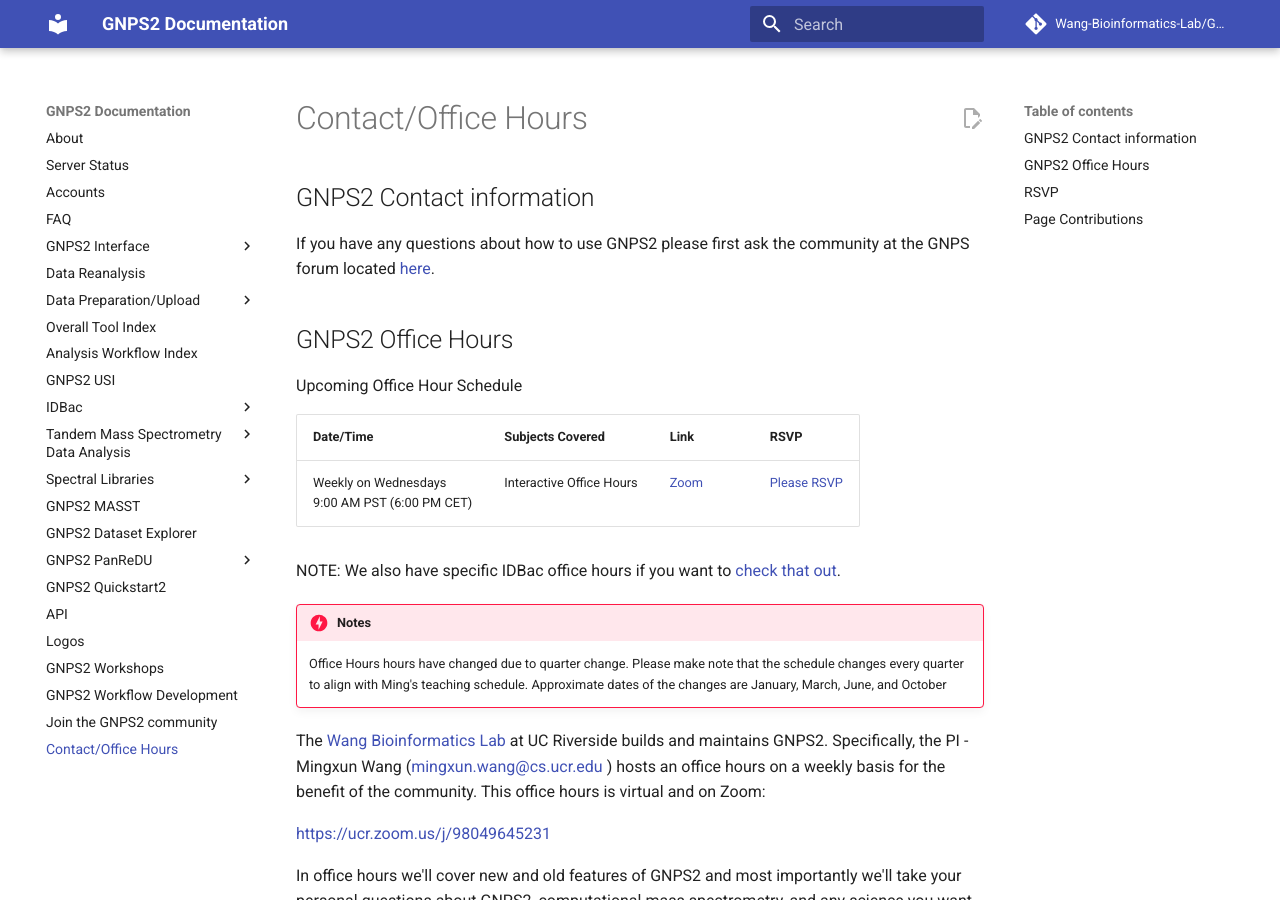
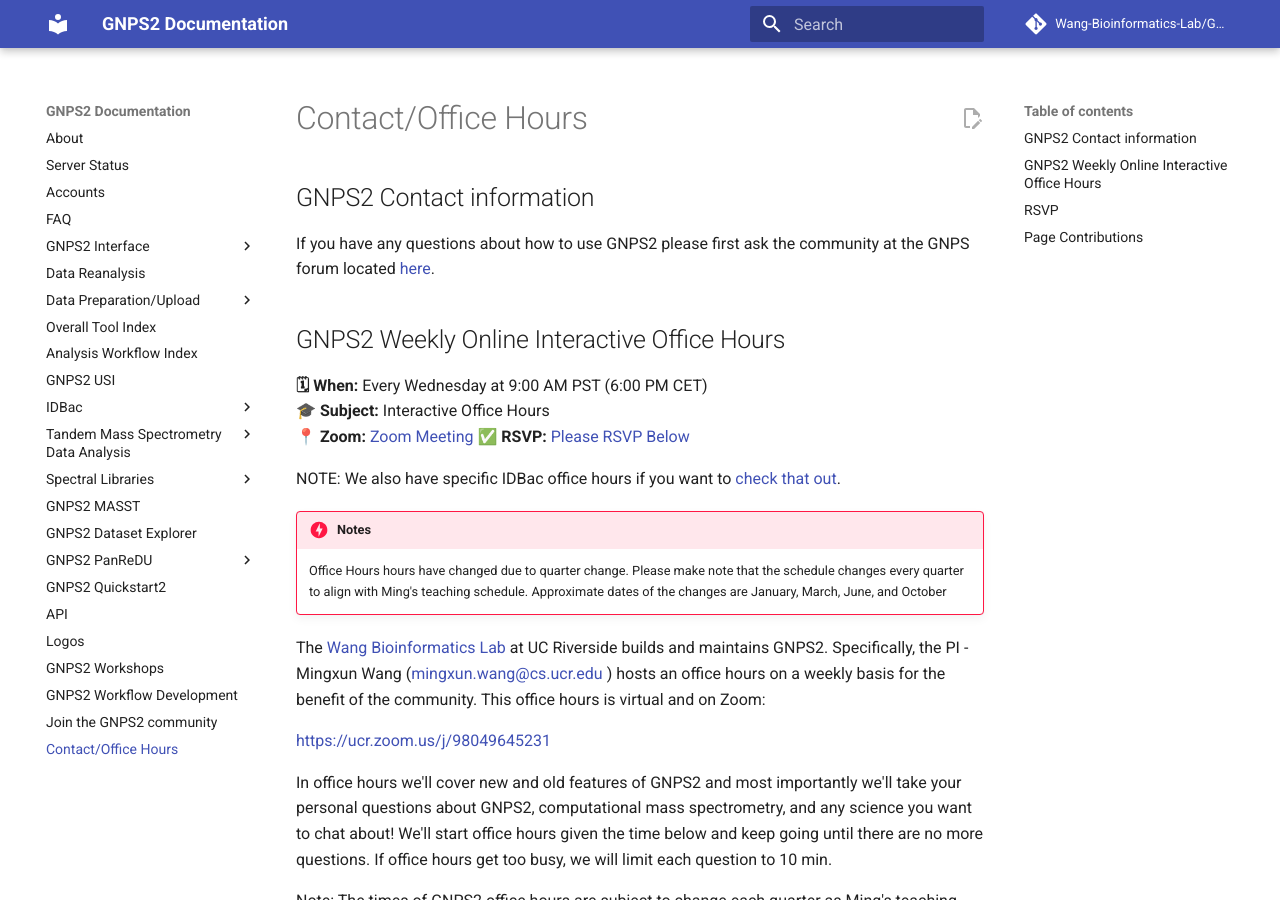
Before and after one commit to Wang-Bioinformatics-Lab/GNPS2_Documentation, an MkDocs documentation site: the page built from docs/contact.md, in a window 1280 px wide and 900 px high. Built offline with MkDocs 1.6.1 and Material for MkDocs 9.7.7, drawn with Linux system fonts in a browser that asks for light colours; comment, search, counter and statistics services are not loaded.

Commit message:
Update contact.md

```diff
--- a/docs/contact.md
+++ b/docs/contact.md
@@ -2,13 +2,12 @@
 
 If you have any questions about how to use GNPS2 please first ask the community at the GNPS forum located [here](https://groups.google.com/forum/#!forum/molecular_networking_bug_reports).
 
-## GNPS2 Office Hours
+## GNPS2 Weekly Online Interactive Office Hours
 
-Upcoming Office Hour Schedule
-
-| Date/Time                                            | Subjects Covered         | Link                                      | RSVP                 |
-|------------------------------------------------------|--------------------------|-------------------------------------------|----------------------|
-| Weekly on Wednesdays <br/> 9:00 AM PST (6:00 PM CET) | Interactive Office Hours | [Zoom](https://ucr.zoom.us/j/98049645231) | [Please RSVP](#rsvp) |
+**🗓 When:** Every Wednesday at 9:00 AM PST (6:00 PM CET)
+**🎓 Subject:** Interactive Office Hours
+**📍 Zoom:** [Zoom Meeting](https://ucr.zoom.us/j/98049645231)
+**✅ RSVP:** [Please RSVP Below](#rsvp)
 
 NOTE: We also have specific IDBac office hours if you want to [check that out](idbacofficehours.md).
 
```
